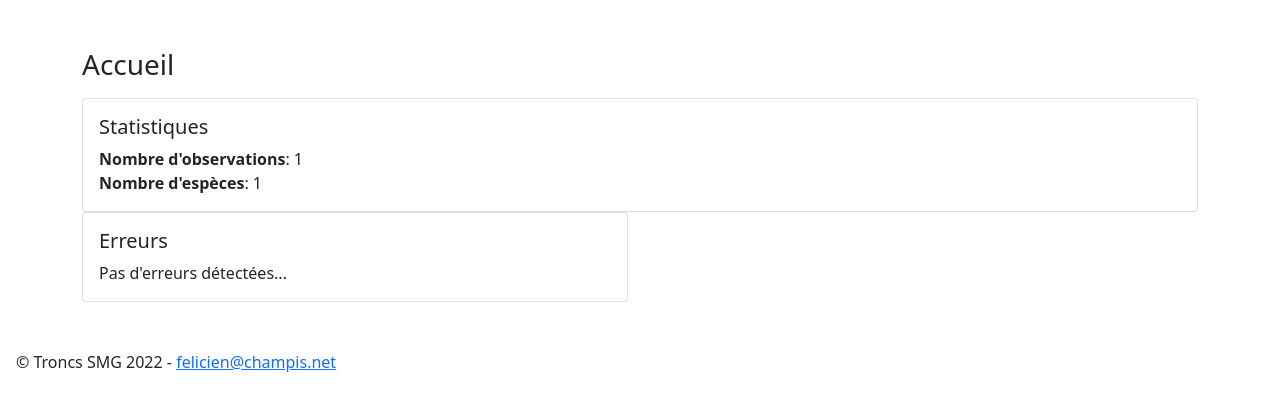
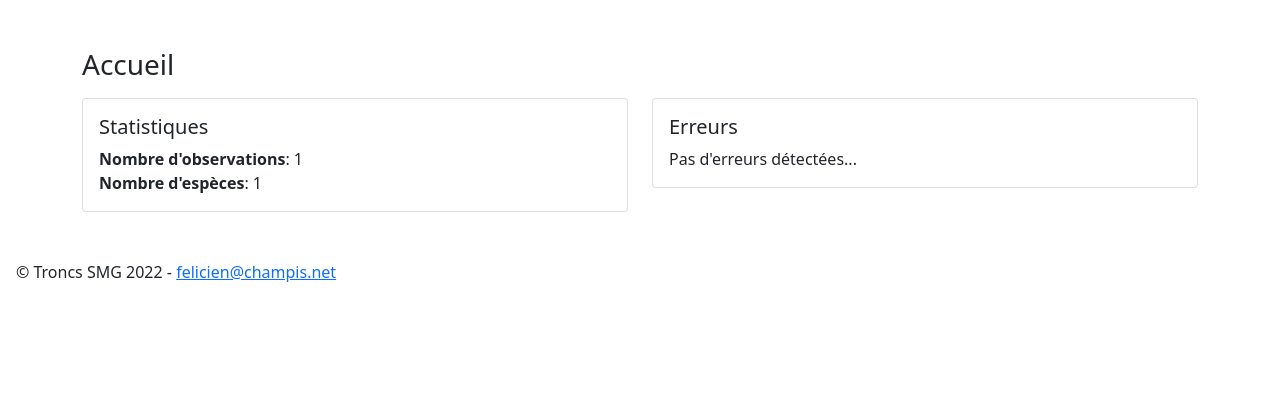
Before and after one commit to feliciencorbat/smg-troncs, a Django app: template stats/templates/stats/home.html in a window 1280 px wide. Shown: the part 56-467 px from the top of the page. Run offline with Django 4.2, Linux system fonts and the light colour scheme; the template is opened without the code that fills it: most values are stand-ins (such as "Sample title", 1, 10 or a date in 2020).

Commit message:
Improve responsive smartphone

```diff
--- a/stats/templates/stats/home.html
+++ b/stats/templates/stats/home.html
@@ -3,7 +3,7 @@
 <div class="container">
     <h3 class="mt-5">Accueil</h3>
     <div class="row mt-3">
-        <div class="col--6">
+        <div class="col-lg-6">
             <div class="card">
                 <div class="card-body">
                     <h5 class="card-title">Statistiques</h5>
```
